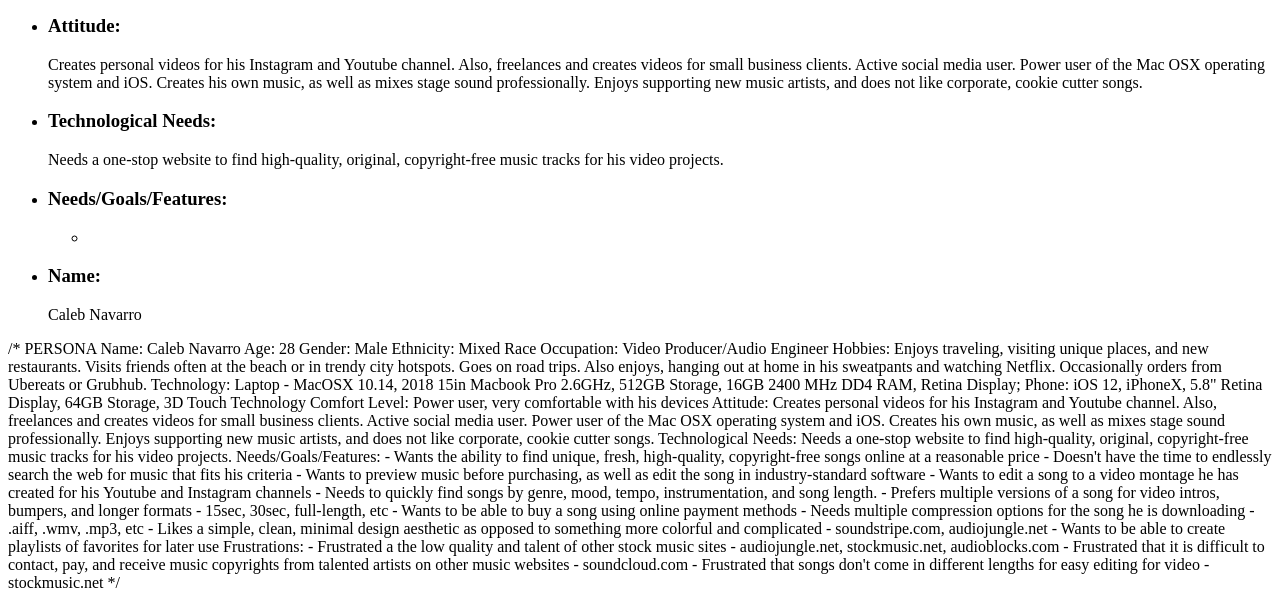
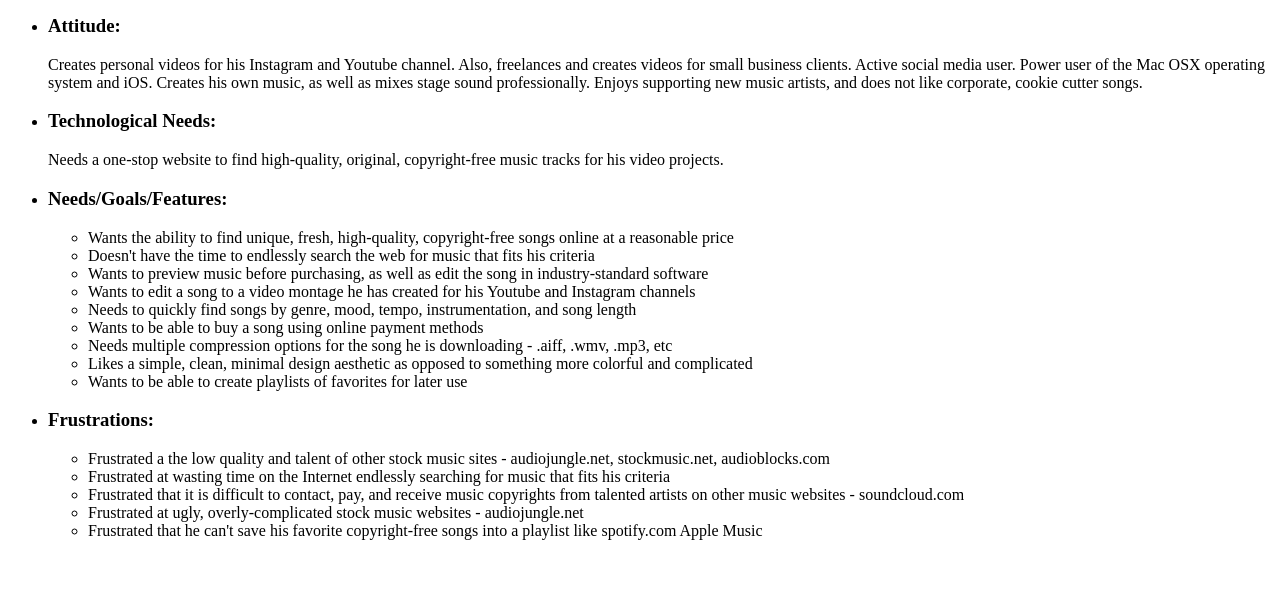
Before and after one commit to scott-wells/data-design, a PHP site: page /caleb-navarro.php in a window 1280 px wide. Shown: the part 1146-1746 px from the top of the page. After the commit the page ends 1686 px from the top, so only its background shows below. Run offline with PHP 8.4, Linux system fonts and the light colour scheme.

Commit message:
create and finish markup for user persona

```diff
--- a/epic/caleb-navarro.php
+++ b/epic/caleb-navarro.php
@@ -30,45 +30,28 @@
 				Active social media user. Power user of the Mac OSX operating system and iOS. Creates his own music, as well as mixes stage sound
 				professionally. Enjoys supporting new music artists, and does not like corporate, cookie cutter songs.</li>
 			<li><h3>Technological Needs:</h3> Needs a one-stop website to find high-quality, original, copyright-free music tracks for his video projects.</li>
-			<li><h3>Needs/Goals/Features:</h3></li>
+			<li><h3>Needs/Goals/Features:</h3>
 				<ul style="list-style-type: circle;">
-					<li></li>
-				</ul>
-			<li><h3>Name:</h3> Caleb Navarro</li>
+					<li>Wants the ability to find unique, fresh, high-quality, copyright-free songs online at a reasonable price</li>
+					<li>Doesn't have the time to endlessly search the web for music that fits his criteria</li>
+					<li>Wants to preview music before purchasing, as well as edit the song in industry-standard software</li>
+					<li>Wants to edit a song to a video montage he has created for his Youtube and Instagram channels</li>
+					<li>Needs to quickly find songs by genre, mood, tempo, instrumentation, and song length</li>
+					<li>Wants to be able to buy a song using online payment methods</li>
+					<li>Needs multiple compression options for the song he is downloading - .aiff, .wmv, .mp3, etc</li>
+					<li>Likes a simple, clean, minimal design aesthetic as opposed to something more colorful and complicated</li>
+					<li>Wants to be able to create playlists of favorites for later use</li>
+				</ul></li>
+			<li><h3>Frustrations:</h3>
+			<ul style="list-style-type: circle;">
+				<li>Frustrated a the low quality and talent of other stock music sites - audiojungle.net, stockmusic.net, audioblocks.com</li>
+				<li>Frustrated at wasting time on the Internet endlessly searching for music that fits his criteria</li>
+				<li>Frustrated that it is difficult to contact, pay, and receive music copyrights from talented artists on other music
+					websites - soundcloud.com</li>
+				<li>Frustrated at ugly, overly-complicated stock music websites - audiojungle.net</li>
+				<li>Frustrated that he can't save his favorite copyright-free songs into a playlist like spotify.com Apple Music</li>
+			</ul></li>
 		</ul>
 
 	</body>
 </html>
-/* PERSONA
-Name: Caleb Navarro
-Age: 28
-Gender: Male
-Ethnicity: Mixed Race
-Occupation: Video Producer/Audio Engineer
-Hobbies: Enjoys traveling, visiting unique places, and new restaurants. Visits friends often at the beach or in trendy
-city hotspots. Goes on road trips. Also enjoys, hanging out at home in his sweatpants and watching Netflix. Occasionally
-orders from Ubereats or Grubhub.
-Technology: Laptop - MacOSX 10.14, 2018 15in Macbook Pro 2.6GHz, 512GB Storage, 16GB 2400 MHz DD4 RAM, Retina Display;
-Phone: iOS 12, iPhoneX, 5.8" Retina Display, 64GB Storage, 3D Touch
-Technology Comfort Level: Power user, very comfortable with his devices
-Attitude: Creates personal videos for his Instagram and Youtube channel. Also, freelances and creates videos for small business clients.
-Active social media user. Power user of the Mac OSX operating system and iOS. Creates his own music, as well as mixes stage sound
-professionally. Enjoys supporting new music artists, and does not like corporate, cookie cutter songs.
-Technological Needs: Needs a one-stop website to find high-quality, original, copyright-free music tracks for his video projects.
-Needs/Goals/Features:
-- Wants the ability to find unique, fresh, high-quality, copyright-free songs online at a reasonable price
-- Doesn't have the time to endlessly search the web for music that fits his criteria
-- Wants to preview music before purchasing, as well as edit the song in industry-standard software
-- Wants to edit a song to a video montage he has created for his Youtube and Instagram channels
-- Needs to quickly find songs by genre, mood, tempo, instrumentation, and song length.
-- Prefers multiple versions of a song for video intros, bumpers, and longer formats - 15sec, 30sec, full-length, etc
-- Wants to be able to buy a song using online payment methods
-- Needs multiple compression options for the song he is downloading - .aiff, .wmv, .mp3, etc
-- Likes a simple, clean, minimal design aesthetic as opposed to something more colorful and complicated - soundstripe.com, audiojungle.net
-- Wants to be able to create playlists of favorites for later use
-Frustrations:
-- Frustrated a the low quality and talent of other stock music sites - audiojungle.net, stockmusic.net, audioblocks.com
-- Frustrated that it is difficult to contact, pay, and receive music copyrights from talented artists on other music
-websites - soundcloud.com
-- Frustrated that songs don't come in different lengths for easy editing for video - stockmusic.net
-*/
```
